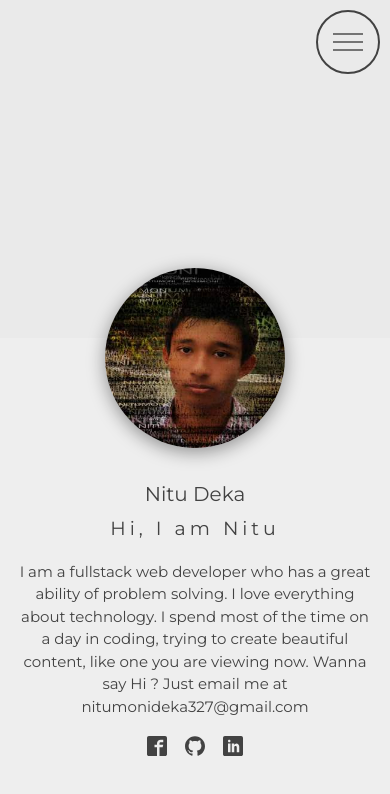
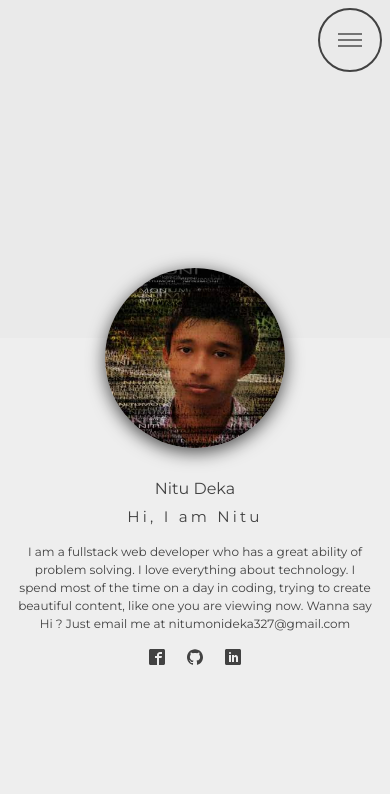
Before and after one commit to nitudeka/my_portfolio, a React (Create React App) app: page /about in a window 390 px wide. Shown: the top 794 px of the page. Built offline with nearby package versions, Linux system fonts and the light colour scheme.

Commit message:
added media queries

```diff
--- a/public/index.html
+++ b/public/index.html
@@ -6,7 +6,7 @@
     <meta name="theme-color" content="#000000">
     <link rel="manifest" href="%PUBLIC_URL%/manifest.json">
     <link rel="shortcut icon" href="%PUBLIC_URL%/favicon.ico">
-    <link href="https://fonts.googleapis.com/css?family=Montserrat:300,400,700" rel="stylesheet">
+    <link href="https://fonts.googleapis.com/css?family=Montserrat:100,300,400,600,700" rel="stylesheet">
     <title>Nitu Deka | Portfolio</title>
   </head>
   <body>
--- a/src/index.css
+++ b/src/index.css
@@ -21,6 +21,9 @@
 
 html {
   font-size: 62.5%; }
+  @media (max-width: 600px) {
+    html {
+      font-size: 50%; } }
 
 body {
   margin: 0;
@@ -31,7 +34,7 @@ body {
   background-position: center;
   background-size: cover;
   color: #424242;
-  font-size: 14px;
+  font-size: 1.4rem;
   font-weight: 400;
   font-family: 'Montserrat', "Helvetica", Arial, sans-serif;
   line-height: 1.5;
@@ -50,26 +53,26 @@ h1, h2, h3, h4, h5, h6 {
   color: inherit; }
 
 h1 {
-  font-size: 43.2px;
+  font-size: 4.32rem;
   font-weight: 300; }
 
 h2 {
-  font-size: 33.6px;
+  font-size: 3.36rem;
   font-weight: 300; }
 
 h3 {
-  font-size: 21.9px;
+  font-size: 2.19rem;
   line-height: 1.4;
   font-weight: 300; }
 
 h4 {
-  font-size: 19.2px;
-  line-height: 14.4px;
+  font-size: 1.92rem;
+  line-height: 1.44rem;
   font-weight: 300; }
 
 h5 {
-  font-size: 16.2px;
-  line-height: 16.8px; }
+  font-size: 1.62rem;
+  line-height: 1.68rem; }
 
 h6 {
   font-weight: 600;
@@ -77,7 +80,7 @@ h6 {
   line-height: 1.5em; }
 
 p {
-  font-size: 15px;
+  font-size: 1.5rem;
   line-height: 1.5em;
   margin-bottom: 5px; }
 
@@ -95,10 +98,23 @@ p {
   flex-wrap: wrap;
   text-transform: uppercase; }
   .heading__primary--main {
-    letter-spacing: 1rem; }
+    letter-spacing: 1rem;
+    width: 75%;
+    padding-bottom: 1rem;
+    margin-bottom: 1rem;
+    border-bottom: 2px solid grey; }
+    @media (max-width: 600px) {
+      .heading__primary--main {
+        font-size: 2rem;
+        font-weight: 400; } }
   .heading__primary--sub {
     font-size: 2rem;
     letter-spacing: 1rem; }
+    @media (max-width: 600px) {
+      .heading__primary--sub {
+        font-size: 1.5rem;
+        letter-spacing: 5px;
+        font-weight: 700; } }
 
 .avatar {
   padding: 15px;
@@ -108,10 +124,10 @@ p {
   .avatar__img {
     margin-bottom: 10px;
     padding: 0px;
-    border-radius: 50% !important;
+    border-radius: 50%;
     max-width: 100%;
     border-style: none;
-    box-shadow: 0 4px 18px rgba(0, 0, 0, 0.4); }
+    box-shadow: 0 4px 18px rgba(0, 0, 0, 0.7); }
 
 .card {
   perspective: 150rem;
@@ -311,19 +327,19 @@ p {
   justify-content: center;
   align-items: center;
   text-align: center;
-  padding-right: 15px;
-  padding-left: 15px; }
+  padding-right: 1.5rem;
+  padding-left: 1.5rem; }
 
 .about__heading {
-  font-size: 19px;
-  margin-top: 10px;
+  font-size: 1.9rem;
+  margin-top: 1rem;
   font-weight: 500;
-  margin-bottom: 10px;
-  min-height: 32px;
+  margin-bottom: 1rem;
+  min-height: 3.2rem;
   letter-spacing: .4rem; }
 
 .about__paragraph {
-  max-width: 450px; }
+  max-width: 45rem; }
 
 .about__accounts {
   margin-top: 1rem;
--- a/src/sass/base/_base.scss
+++ b/src/sass/base/_base.scss
@@ -8,6 +8,10 @@
 
 html {
   font-size: 62.5%;
+
+  @media (max-width: 600px) {
+    font-size: 50%;
+  }
 }
 
 body {
@@ -19,7 +23,7 @@ body {
   background-position: center;
   background-size: cover;
   color: $grey-darken-3;
-  font-size: 14px;
+  font-size: 1.4rem;
   font-weight: 400;
   font-family: 'Montserrat', "Helvetica", Arial, sans-serif;
   line-height: 1.5;
--- a/src/sass/base/_typography.scss
+++ b/src/sass/base/_typography.scss
@@ -4,30 +4,30 @@ h1, h2, h3, h4, h5, h6 {
 }
 
 h1 {
-  font-size: 43.2px;
+  font-size: 4.32rem;
   font-weight: 300;
 }
 
 h2 {
-  font-size: 33.6px;
+  font-size: 3.36rem;
   font-weight: 300;
 }
 
 h3 {
-  font-size: 21.9px;
+  font-size: 2.19rem;
   line-height: 1.4;
   font-weight: 300;
 }
 
 h4 {
-  font-size: 19.2px;
-  line-height: 14.4px;
+  font-size: 1.92rem;
+  line-height: 1.44rem;
   font-weight: 300;
 }
 
 h5 {
-  font-size: 16.2px;
-  line-height: 16.8px;
+  font-size: 1.62rem;
+  line-height: 1.68rem;
 }
 
 h6 {
@@ -37,7 +37,7 @@ h6 {
 }
 
 p {
-  font-size: 15px;
+  font-size: 1.5rem;
   line-height: 1.5em;
   margin-bottom: 5px;
 }
@@ -59,10 +59,25 @@ p {
 
   &--main {
     letter-spacing: 1rem;
+    width: 75%;
+    padding-bottom: 1rem;
+    margin-bottom: 1rem;
+    border-bottom: 2px solid grey;
+
+    @media (max-width: 600px) {
+      font-size: 2rem;
+      font-weight: 400;
+    }
   }
 
   &--sub {
     font-size: 2rem;
     letter-spacing: 1rem;
+
+    @media (max-width: 600px) {
+      font-size: 1.5rem;
+      letter-spacing: 5px;
+      font-weight: 700;
+    }
   }
 }
--- a/src/sass/components/_avatar.scss
+++ b/src/sass/components/_avatar.scss
@@ -7,9 +7,9 @@
   &__img {
     margin-bottom: 10px;
     padding: 0px;
-    border-radius: 50% !important;
+    border-radius: 50%;
     max-width: 100%;
     border-style: none;
-    box-shadow: 0 4px 18px rgba($color-black, .4);
+    box-shadow: 0 4px 18px rgba($color-black, .7);
   }
 }
--- a/src/sass/layout/_navbar.scss
+++ b/src/sass/layout/_navbar.scss
@@ -7,7 +7,6 @@
     flex-flow: column;
     justify-content: center;
     align-items: center;
-    // transition: all .3s cubic-bezier(1, 0, 0, 1);
     transition: all 0.6s cubic-bezier(0.77,0,0.175,1);
     background-color: $grey-lighten-2;
     position: fixed;
@@ -82,7 +81,6 @@
     width: 60px;
     border-radius: 50%;
     border: 2px solid $grey-darken-3;
-    // box-shadow: 0 4px 10px rgba($color-black, .5);
     position: fixed;
     top: 1rem;
     right: 1rem;
--- a/src/sass/pages/_about.scss
+++ b/src/sass/pages/_about.scss
@@ -28,21 +28,21 @@
     justify-content: center;
     align-items: center;
     text-align: center;
-    padding-right: 15px;
-    padding-left: 15px;
+    padding-right: 1.5rem;
+    padding-left: 1.5rem;
   }
 
   &__heading {
-    font-size: 19px;
-    margin-top: 10px;
+    font-size: 1.9rem;
+    margin-top: 1rem;
     font-weight: 500;
-    margin-bottom: 10px;
-    min-height: 32px;
+    margin-bottom: 1rem;
+    min-height: 3.2rem;
     letter-spacing: .4rem;
   }
 
   &__paragraph {
-    max-width: 450px;
+    max-width: 45rem;
   }
 
   &__accounts {
```
